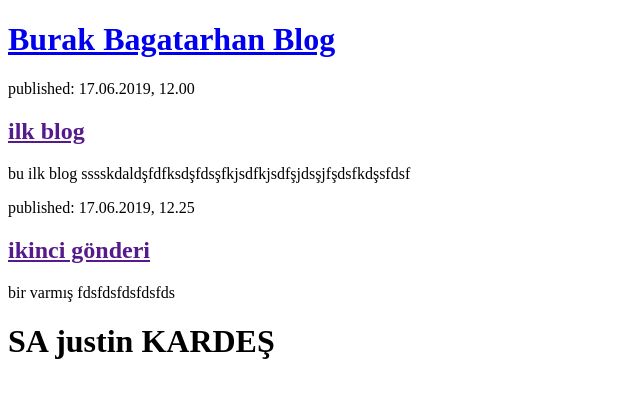
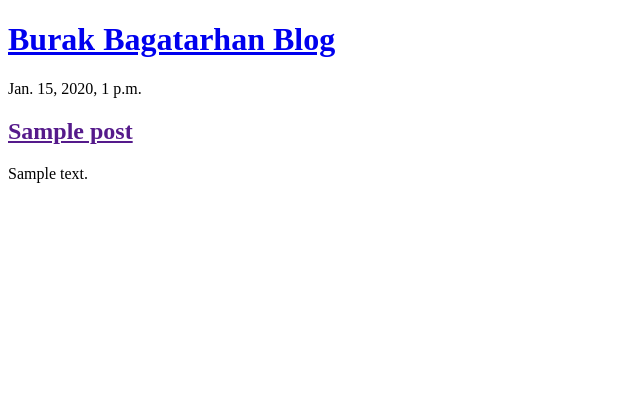
Before and after one commit to burakbaga/my-first-blog, a Django app: template blog/templates/blog/post_list.html in a window 1280 px wide. Shown: the top 398 px of the page, without its empty margins (0-640 px from the left). Run offline with Django 3.2, Linux system fonts and the light colour scheme; the template is opened without the code that fills it: values that come from a table or form of the project are taken from there, others are empty; tables that the repository leaves empty hold one stand-in row (values such as "Sample post").

Commit message:
queryset

```diff
--- a/blog/templates/blog/post_list.html
+++ b/blog/templates/blog/post_list.html
@@ -8,25 +8,16 @@
         <div>
             <h1><a href="/">Burak Bagatarhan Blog</a></h1>
         </div>
+
+        {% for post in posts%}
         <div>
-            <p>published: 17.06.2019, 12.00</p>
-            <h2><a href="">ilk blog</a></h2>
-            <p>bu ilk blog sssskdaldşfdfksdşfdsşfkjsdfkjsdfşjdsşjfşdsfkdşsfdsf</p>
+            <p>{{post.published_date}}</p>
+            <h2><a href="">{{post.title}}</a></h2>
+            <p>{{post.text}}</p>
+        </div>
+        {% endfor %}
 
 
-        </div>
-
-        <div>
-            <p>published: 17.06.2019, 12.25</p>
-            <h2><a href="">ikinci gönderi</a></h2>
-            <p>bir varmış fdsfdsfdsfdsfds</p>
-        </div>
-
-      <div>
-
-            <h1>SA justin KARDEŞ</h1>
-
-      </div>
 
 
 
--- a/blog/views.py
+++ b/blog/views.py
@@ -1,7 +1,9 @@
 from django.shortcuts import render
-
+from .models import Post
+from django.utils import timezone
 
 # Create your views here.
 
 def post_list(request):
-    return render(request, 'blog/post_list.html', {})
+    posts=Post.objects.filter(published_date__lte=timezone.now()).order_by('published_date')
+    return render(request, 'blog/post_list.html', {"posts":posts})
```
